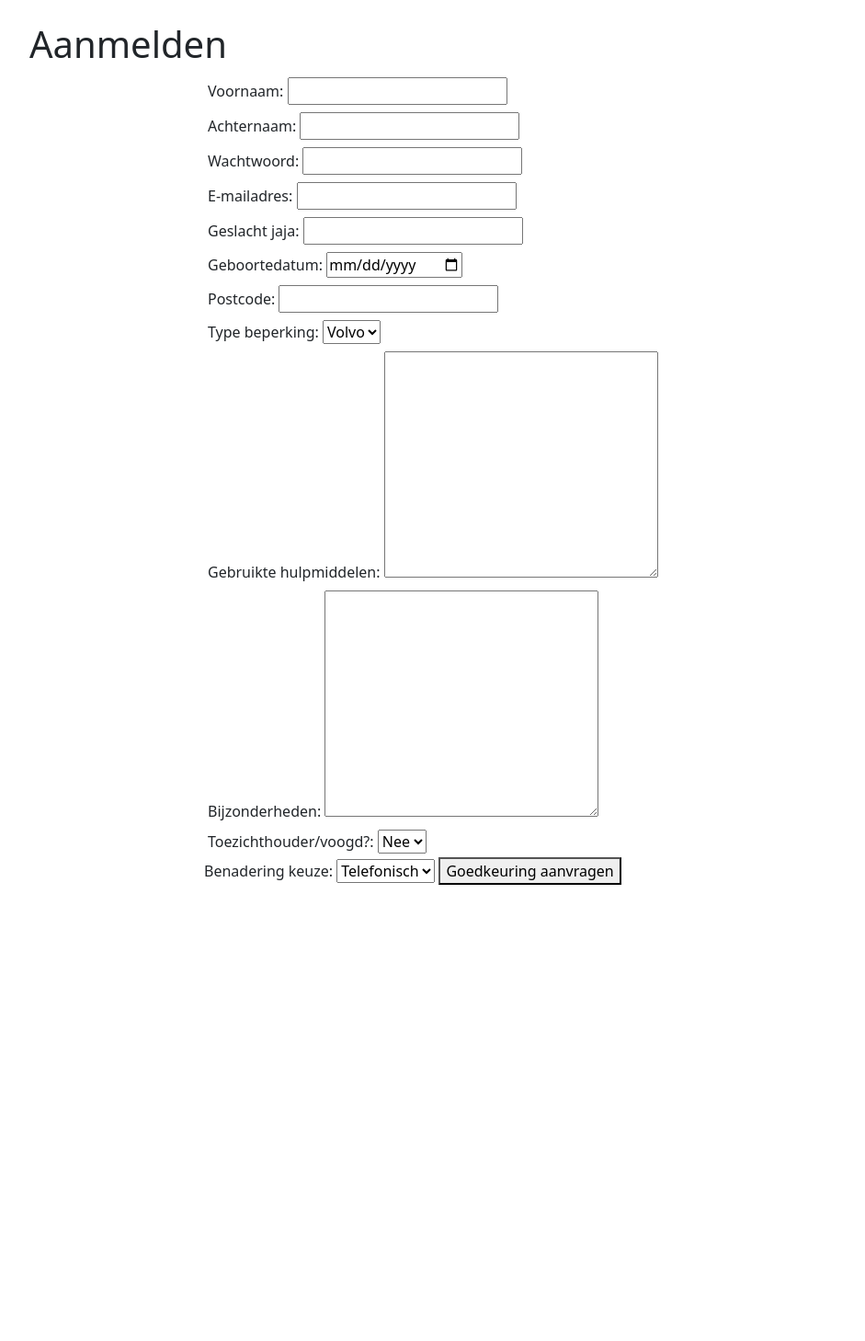
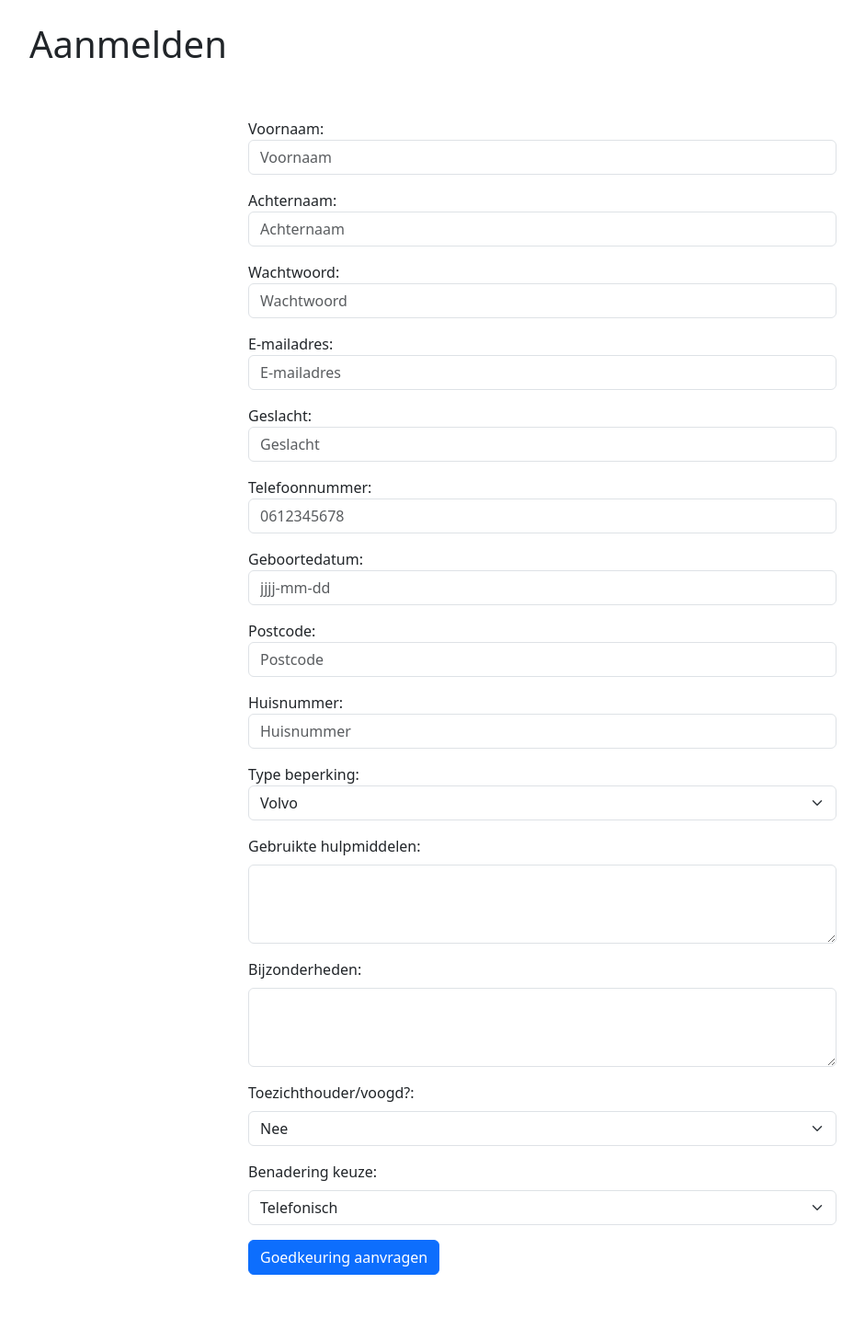
Before and after one commit to Sem-1076101/Cyber-Security, a Django app: page /ervaringsdeskundigen/signup/ in a window 1280 px wide. Shown: the part 73-1531 px from the top of the page at 92% size, without its empty margins (50-991 px from the left). Before the commit the page ends 1035 px from the top, so only its background shows below. Run offline with Django 5.2, Linux system fonts and the light colour scheme; parts of the project's set-up code (start-up, migrations or seed data) failed here and were passed over.

Commit message:
Je kan nu inloggen en registreren als ervaringsdeskundige. Ook al begin homepage voor de deskundige

```diff
--- a/accessibility_hub/experiential_experts/forms.py
+++ b/accessibility_hub/experiential_experts/forms.py
@@ -1,11 +1,15 @@
-from .models import Onderzoek, Medewerker, Organisatie, Ervaringsdeskundige, Beperking
-
-# Authenticatie imports voor de login
-from django.contrib.auth.models import auth
-from django.contrib.auth import authenticate, login, logout
-
 from django.contrib.auth.forms import UserCreationForm, AuthenticationForm
 from django.contrib.auth.models import User
 from django import forms
-from .models import Medewerker
+from administrators.models import Ervaringsdeskundige
 from django.forms.widgets import PasswordInput, TextInput
+from django.core.exceptions import ValidationError
+
+class CreateExpertForm(forms.Form):
+    def clean(self):
+        cleaned_data = super().clean()
+        return cleaned_data
+
+class LoginFormExpert(forms.Form):
+    email = forms.CharField(label='Email', max_length=100)
+    wachtwoord = forms.CharField(label='wachtwoord', widget = forms.PasswordInput)
--- a/accessibility_hub/experiential_experts/templates/signupExpert.html
+++ b/accessibility_hub/experiential_experts/templates/signupExpert.html
@@ -10,80 +10,90 @@
             <h1>Aanmelden</h1>
         </div>
         <div class="col-8">
-            <form action="" method="post">
-                <div class="form-group p-1">
-                    <label for="firstName">Voornaam:</label>
-                    <input type="text" name="firstName">
+            <form action="" method="post" class="p-5 mb-2">
+                {% csrf_token %}
+                <div class="mb-3" for="firstName">Voornaam:</label>
+                    <input type="text" class="form-control" name="firstName" placeholder="Voornaam" required>
                 </div>
-                <div class="form-group p-1">
+                <div class="mb-3">
                     <label for="lastName">Achternaam:</label>
-                    <input type="text" name="lastName">
+                    <input type="text" class="form-control" name="lastName" placeholder="Achternaam" required>
                 </div>
-                <div class="form-group p-1">
+                <div class="mb-3">
                     <label for="password">Wachtwoord:</label>
-                    <input type="password" name="password">
+                    <input type="password" class="form-control" name="password" placeholder="Wachtwoord" required>
                 </div>
-                <div class="form-group p-1">
+                <div class="mb-3">
                     <label for="email">E-mailadres:</label>
-                    <input type="text" name="email">
+                    <input type="text" class="form-control" name="email" placeholder="E-mailadres" required>
                 </div>
-                <div class="form-group p-1">
-                    <label for="gender">Geslacht jaja:</label>
-                    <input type="text" name="gender">
+                <div class="mb-3">
+                    <label for="gender">Geslacht:</label>
+                    <input type="text" class="form-control" name="gender" placeholder="Geslacht" required>
                 </div>
-                <div class="form-group p-1">
+                <div class="mb-3">
+                    <label for="phonenumber">Telefoonnummer:</label>
+                    <input type="number" class="form-control" name="phonenumber" placeholder="0612345678" required>
+                </div>
+                <div class="mb-3">
                     <label for="birthday">Geboortedatum:</label>
-                    <input type="date" name="birthday">
+                    <input type="text" class="form-control" name="birthday" placeholder="jjjj-mm-dd" required>
                 </div>
-                <div class="form-group p-1">
+                <div class="mb-3">
                     <label for="zipCode">Postcode:</label>
-                    <input type="text" name="zipCode">
+                    <input type="text" class="form-control" name="zipCode" placeholder="Postcode" required>
                 </div>
-                <div class="form-group p-1">
+                <div class="mb-3">
+                    <label for="housenumber">Huisnummer:</label>
+                    <input type="text" class="form-control" name="housenumber" placeholder="Huisnummer" required>
+                </div>
+                <div class="mb-3">
                     <label for="disability">Type beperking:</label>
-                    <select name="disability">
+                    <select class="form-select" name="disability">
                         <option value="volvo">Volvo</option>
                         <option value="saab">Saab</option>
                         <option value="fiat">Fiat</option>
                         <option value="audi">Audi</option>
                     </select>
                 </div>
-                <div class="form-group p-1">
-                    <label for="tools">Gebruikte hulpmiddelen:</label>
-                    <textarea name="tools" cols="30" rows="10"></textarea>
+                <div class="mb-3">
+                    <label class="form-label" for="tools">Gebruikte hulpmiddelen:</label>
+                    <textarea name="tools" class="form-control" rows="3"></textarea>
                 </div>
-                <div class="form-group p-1">
-                    <label for="particulars">Bijzonderheden:</label>
-                    <textarea name="particulars" cols="30" rows="10"></textarea>
+                <div class="mb-3">
+                    <label class="form-label" for="particulars">Bijzonderheden:</label>
+                    <textarea name="particulars" class="form-control" rows="3"></textarea>
                 </div>
-                <div class="form-group p-1">
-                    <label for="supervisor">Toezichthouder/voogd?:</label>
-                    <select name="supervisor" id="supervisor">
+                <div class="mb-3">
+                    <label class="form-label" for="supervisor">Toezichthouder/voogd?:</label>
+                    <select class="form-select" name="supervisor" id="supervisor">
                         <option value="nee">Nee</option>
                         <option value="ja">Ja</option>
                     </select>
                 </div>
 
 
-                <div id="supervisor_div">
-                    <label for="name_supervisor">Naam toezichthouder/voogd:</label>
-                    <input type="text" name="name_supervisor">
+                <div class="mb-3" id="supervisor_div">
+                    <label class="form-label" for="name_supervisor">Naam toezichthouder/voogd:</label>
+                    <input type="text" class="form-control" name="supervisorName" placeholder="Volledige naam">
 
-                    <label for="email_supervisor">E-mailadres toezichthouder:</label>
-                    <input type="text" name="email_supervisor">
+                    <label class="form-label" for="email_supervisor">E-mailadres toezichthouder:</label>
+                    <input type="text" class="form-control" name="email_supervisor" placeholder="E-mailadres">
 
-                    <label for="phonenumber_supervisor">Telefoonnummer toezichthouder/voogd:</label>
-                    <input type="number" name="phonenumber_supervisor">
+                    <label class="form-label" for="phonenumber_supervisor">Telefoonnummer toezichthouder/voogd:</label>
+                    <input type="number" class="form-control" name="phonenumber_supervisor"
+                        placeholder="Telefoonnummer">
                 </div>
-
-                <label for="approach">Benadering keuze:</label>
-                <select name="approach_choice">
-                    <option value="phone">Telefonisch</option>
-                    <option value="email">Email</option>
-                </select>
-
-
-                <button type="submit">Goedkeuring aanvragen</button>
+                <div class="mb-3">
+                    <label class="form-label" for="approach">Benadering keuze:</label>
+                    <select class="form-select" name="approach_choice">
+                        <option value="Telefoon">Telefonisch</option>
+                        <option value="Email">Email</option>
+                    </select>
+                </div>
+                <div class="mb-3">
+                    <button type="submit" class="btn btn-primary">Goedkeuring aanvragen</button>
+                </div>
             </form>
         </div>
     </div>
--- a/accessibility_hub/experiential_experts/views.py
+++ b/accessibility_hub/experiential_experts/views.py
@@ -1,14 +1,101 @@
 from django.shortcuts import render, redirect
 from administrators.models import Medewerker, Ervaringsdeskundige, Beperking
-# from .forms import CreateExpertForm, LoginForm
+from experiential_experts.forms import CreateExpertForm, LoginFormExpert
+from django.utils.translation import gettext as _
+from django.core.exceptions import ValidationError
 
 # Authenticatie imports voor de login
+from django.contrib import messages
 from django.contrib.auth.models import auth
 from django.contrib.auth import authenticate, login, logout
-# Create your views here.
+from django.contrib.auth.hashers import check_password
+
+def signup(request):
+    if request.method == 'POST':
+        form = CreateExpertForm(request.POST)
+        if form.is_valid():
+            email = request.POST.get('email')
+            if Ervaringsdeskundige.objects.filter(email=email).exists():
+                messages.success(request, 'E-mail is al in gebruik!')
+            else:
+                voornaam = request.POST.get('firstName')
+                achternaam = request.POST.get('lastName')
+                wachtwoord = request.POST.get('password')
+                geslacht = request.POST.get('gender')
+                telefoonnummer = request.POST.get('phonenumber')
+                geboortedatum = request.POST.get('birthday')
+                postcode = request.POST.get('zipCode')
+                huisnummer = request.POST.get('housenumber')
+                soort_beperking = request.POST.get('disability')
+                hulpmiddelen = request.POST.get('tools')
+                bijzonderheden = request.POST.get('particulars')
+
+                naam_toezichthouder = request.POST.get('supervisorName')
+                email_toezichthouder = request.POST.get('email_supervisor')
+                telefoonnummer_toezichthouder = request.POST.get('phonenumber_supervisor')
+                benadering_keuze = request.POST.get('approach_choice')
+
+                if not naam_toezichthouder or not email_toezichthouder or not telefoonnummer_toezichthouder:
+                    naam_toezichthouder = None
+                    email_toezichthouder = None
+                    telefoonnummer_toezichthouder = None
+
+                aanmaken_ervaringsdeskundige = Ervaringsdeskundige.objects.create(
+                    voornaam=voornaam,
+                    achternaam=achternaam,
+                    wachtwoord=wachtwoord,
+                    geboortedatum=geboortedatum,
+                    telefoonnummer=telefoonnummer,
+                    email=email,
+                    geslacht=geslacht,
+                    postcode=postcode,
+                    huisnummer=huisnummer,
+                    soort_beperking=soort_beperking,
+                    hulpmiddelen=hulpmiddelen,
+                    bijzonderheden=bijzonderheden,
+
+                    naam_toezichthouder=naam_toezichthouder,
+                    email_toezichthouder=email_toezichthouder,
+                    benadering_keuze=benadering_keuze
+                )
+                if aanmaken_ervaringsdeskundige:
+                    return redirect('../login')
+                else:
+                    messages.success(request, ('Er is iets fout gegaan.'))
+        else:
+            messages.success(request, ('Er is iets fout gegaan, probeer het opnieuw'))
+    else:
+        form = CreateExpertForm()
+    return render(request, 'signupExpert.html', {})
+
+
 
 def login(request):
-    return render(request, 'login.html', {})
+    form = LoginFormExpert()
+    if request.method == 'POST':
+        form = LoginFormExpert(request.POST)
+        if form.is_valid():
+            email = request.POST.get('email')
+            wachtwoord = request.POST.get('wachtwoord')
+            print(email, wachtwoord)
+            ervaringsdeskundige = Ervaringsdeskundige.objects.filter(email=email).first()
+            if ervaringsdeskundige and check_password(wachtwoord, ervaringsdeskundige.wachtwoord):
+                request.session['deskundige_id'] = ervaringsdeskundige.deskundige_id
+                request.session['voornaam'] = ervaringsdeskundige.voornaam
+                request.session['achternaam'] = ervaringsdeskundige.achternaam
+                request.session['email'] = ervaringsdeskundige.email
+                return redirect('../home')
+            else:
+                messages.success(request, ('Inloggen mislukt. Ongeldige email of wachtwoord.'))
+        else:
+            messages.success(request, ('Er is iets fout gegaan, probeer het opnieuw.'))
+            print('Formulier is niet geldig')
+    else:
+        print('Geen POST-verzoek ontvangen.')
 
-def signup(request):
-    return render(request, 'signupExpert.html', {})
+    context = {'loginform': form}
+
+    return render(request, 'loginExpert.html', context=context)
+
+def home(request):
+    return render(request, 'homepageExperts.html', {})
```
Also changed, not shown: accessibility_hub/experiential_experts/models.py (+0 -103 lines), accessibility_hub/experiential_experts/templates/homepageExperts.html (added, +20 -0 lines), accessibility_hub/experiential_experts/templates/loginExpert.html (added, +34 -0 lines), accessibility_hub/docs/database/onderzoek.db, accessibility_hub/experiential_experts/templates/login.html (deleted).
